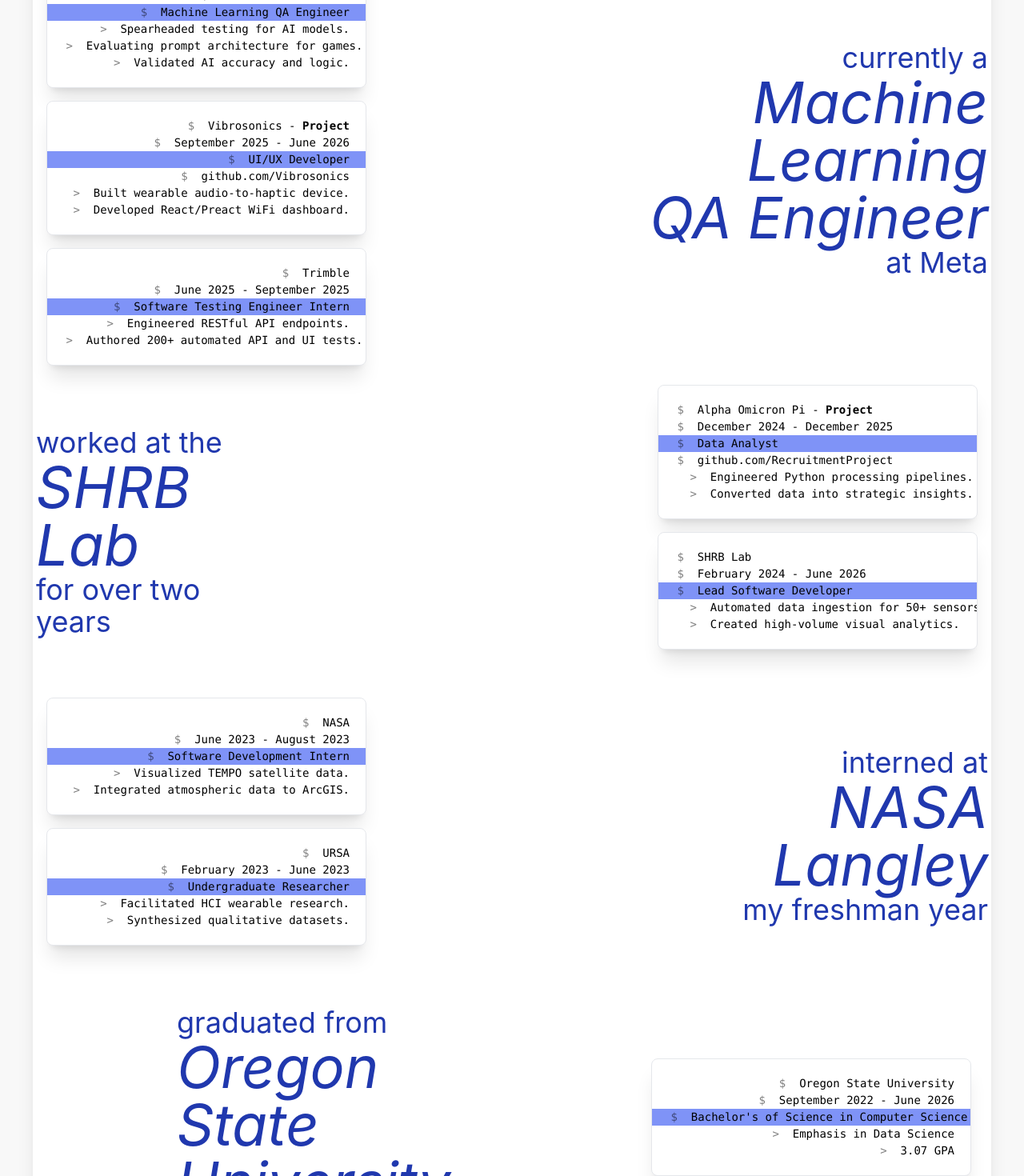
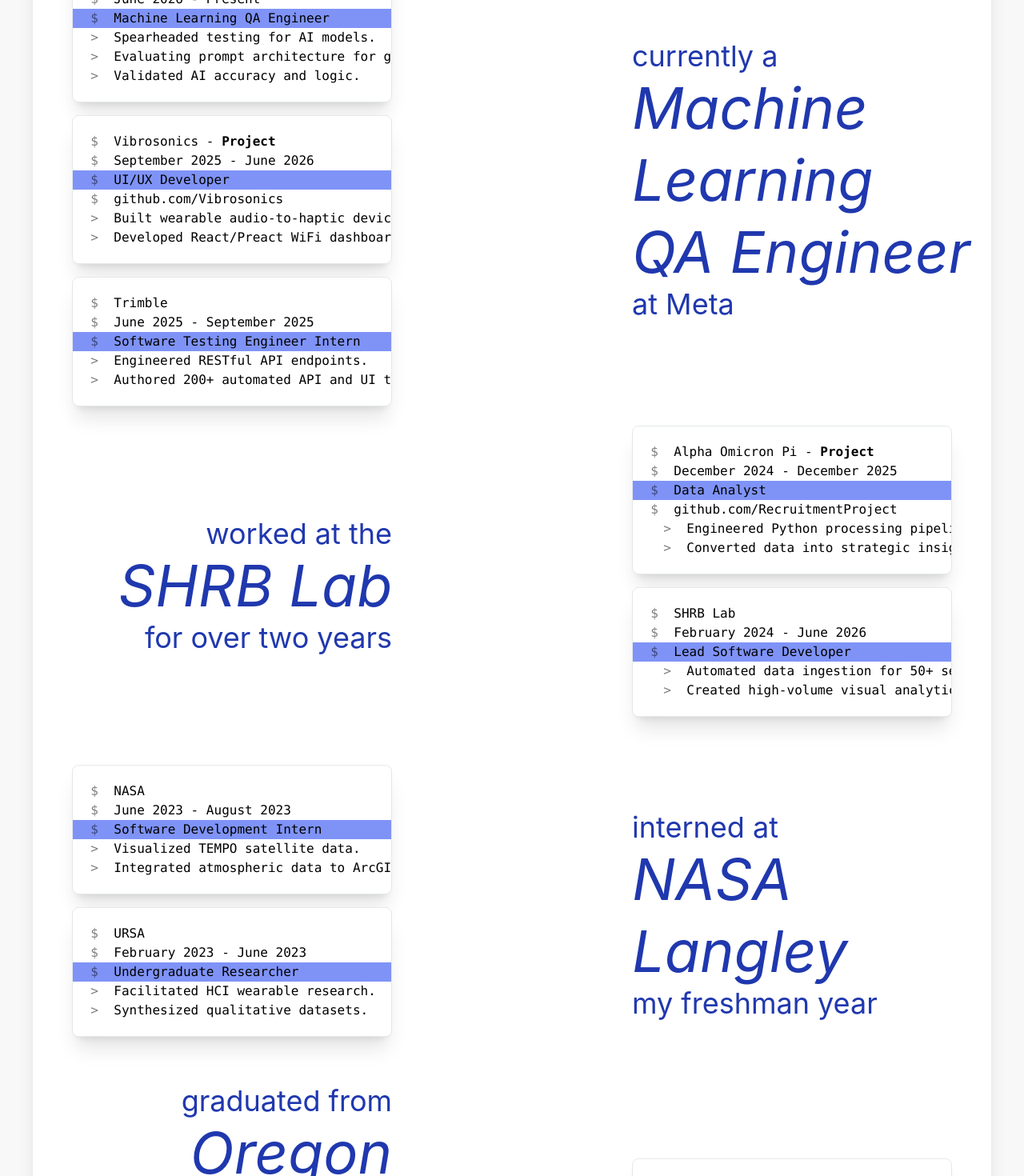
Before and after one commit to mannbella/personal_website, a React (Vite) app: page /experience in a window 1280 px wide. Shown: the part 180-1650 px from the top of the page at 80% size. Built offline with nearby package versions, Linux system fonts and the light colour scheme; a web font is replaced by a local one.

Commit message:
formatting updates

```diff
--- a/src/pages/experience.jsx
+++ b/src/pages/experience.jsx
@@ -2,15 +2,15 @@ import "../styles/home.css";
 
 const Experience = () => {
   return (
-    <ul className="timeline timeline-snap-icon max-md:timeline-compact timeline-vertical">
+    <div className="w-full overflow-x-hidden px-2">
+        <ul className="timeline timeline-snap-icon max-md:timeline-compact timeline-vertical w-full">
 
             {/**first section */}
             <li>
-            <div className="timeline-start md:text-end pt-4 pr-32">
-                <div className="flex flex-col xl:flex-row gap-6 justify-end">
-                    <div className="flex flex-col xl:flex-col gap-4 items-center xl:items-start justify-end pr-12">
-                        <div className="hover-3d">
-                            <div className="mockup-code bg-white text-black w-[400px] border border-gray-200 hover:bg-[#2038ae] hover:text-white shadow-xl">
+                <div className="timeline-start pt-4 pr-2 md:pr-8 xl:pr-36 w-full flex justify-end">
+                    <div className="flex flex-col gap-4 items-end pr-0 w-full">
+                        <div className="hover-3d w-full flex justify-end">
+                            <div className="mockup-code bg-white text-black w-[85vw] max-w-[320px] xl:max-w-[400px] border border-gray-200 hover:bg-[#2038ae] hover:text-white shadow-xl text-xs xl:text-base">
                                 <pre data-prefix="$"><code>Meta</code></pre>
                                 <pre data-prefix="$"><code>June 2026 - Present</code></pre>
                                 <pre data-prefix="$" className="bg-[#7f93f7]"><code>Machine Learning QA Engineer</code></pre>
@@ -20,8 +20,8 @@ const Experience = () => {
                             </div>
                         </div>
 
-                        <div className="hover-3d">
-                            <div className="mockup-code bg-white text-black w-[400px] border border-gray-200 hover:bg-[#2038ae] hover:text-white shadow-xl">
+                        <div className="hover-3d w-full flex justify-end">
+                            <div className="mockup-code bg-white text-black w-[85vw] max-w-[320px] xl:max-w-[400px] border border-gray-200 hover:bg-[#2038ae] hover:text-white shadow-xl text-xs xl:text-base">
                                     <pre data-prefix="$"><code>Vibrosonics - <strong>Project</strong></code></pre>
                                     <pre data-prefix="$"><code>September 2025 - June 2026</code></pre>
                                     <pre data-prefix="$" className="bg-[#7f93f7] "><code>UI/UX Developer</code></pre>
@@ -42,8 +42,8 @@ const Experience = () => {
                             </div>
                         </div>
 
-                        <div className="hover-3d">
-                            <div className="mockup-code bg-white text-black w-[400px] border border-gray-200 hover:bg-[#2038ae] hover:text-white shadow-xl">
+                        <div className="hover-3d w-full flex justify-end">
+                            <div className="mockup-code bg-white text-black w-[85vw] max-w-[320px] xl:max-w-[400px] border border-gray-200 hover:bg-[#2038ae] hover:text-white shadow-xl text-xs xl:text-base">
                                 <pre data-prefix="$"><code>Trimble</code></pre>
                                 <pre data-prefix="$"><code>June 2025 - September 2025</code></pre>
                                 <pre data-prefix="$" className="bg-[#7f93f7]"><code>Software Testing Engineer Intern</code></pre>
@@ -52,32 +52,25 @@ const Experience = () => {
                             </div>
                         </div>
                     </div>
-
-                </div>
                 </div>
 
-
-            <div className="font-sans-serif timeline-end md:text-end pt-4 pl-8 text-[#2038ae]">
-                <h1 className="text-4xl">currently a</h1>
-                <span className="hover-woosh cursor-default">
-                    <h1 className="text-7xl italic animate-woosh woosh-delay-2">Machine Learning<br />QA Engineer</h1>
+                <div className="font-sans-serif timeline-end text-left pt-4 pl-4 md:pl-8 xl:pl-36 text-[#2038ae] w-full">
+                    <h1 className="text-xl xl:text-4xl">currently a</h1>
+                    <span className="hover-woosh cursor-default block">
+                        <h1 className="text-3xl xl:text-7xl italic animate-woosh woosh-delay-2 leading-tight">Machine Learning<br />QA Engineer</h1>
                     </span>
-                <h1 className="text-4xl">at Meta</h1>
+                    <h1 className="text-xl xl:text-4xl">at Meta</h1>
                 </div>
-
                 <hr />
             </li>
 
             {/**second section */}
             <li>
                 <hr />
-
-            <div className="timeline-end mb-10 md:text-end pt-4 pl-32">
-                <div className="flex flex-col xl:flex-row gap-4 items-center xl:items-start justify-end">
-
-                    <div className="flex flex-col gap-4 w-full max-w-sm text-left pl-12">
-                        <div className="hover-3d">
-                        <div className="mockup-code bg-white text-black w-[400px] border border-gray-200 hover:bg-[#2038ae] hover:text-white shadow-xl">
+                <div className="timeline-end mb-10 text-left md:text-start pt-4 pl-4 md:pl-8 xl:pl-36 w-full flex justify-start">
+                    <div className="flex flex-col gap-4 items-start pl-0 w-full">
+                        <div className="hover-3d w-full flex justify-start">
+                            <div className="mockup-code bg-white text-black w-[85vw] max-w-[320px] xl:max-w-[400px] border border-gray-200 hover:bg-[#2038ae] hover:text-white shadow-xl text-xs xl:text-base">
                                 <pre data-prefix="$"><code>Alpha Omicron Pi - <strong>Project</strong></code></pre>
                                 <pre data-prefix="$"><code>December 2024 - December 2025</code></pre>
                                 <pre data-prefix="$" className="bg-[#7f93f7]"><code>Data Analyst</code></pre>
@@ -98,8 +91,8 @@ const Experience = () => {
                             </div>
                         </div>
 
-                        <div className="hover-3d">
-                        <div className="mockup-code bg-white text-black w-[400px] border border-gray-200 hover:bg-[#2038ae] hover:text-white shadow-xl">
+                        <div className="hover-3d w-full flex justify-start">
+                            <div className="mockup-code bg-white text-black w-[85vw] max-w-[320px] xl:max-w-[400px] border border-gray-200 hover:bg-[#2038ae] hover:text-white shadow-xl text-xs xl:text-base">
                                 <pre data-prefix="$"><code>SHRB Lab</code></pre>
                                 <pre data-prefix="$"><code>February 2024 - June 2026</code></pre>
                                 <pre data-prefix="$" className="bg-[#7f93f7]"><code>Lead Software Developer</code></pre>
@@ -109,27 +102,24 @@ const Experience = () => {
                         </div>
                     </div>
                 </div>
+
+                <div className="timeline-start text-left md:text-right pt-4 pr-4 md:pr-8 xl:pr-36 text-[#2038ae] w-full">
+                    <h1 className="text-xl xl:text-4xl">worked at the </h1>
+                    <span className="hover-woosh cursor-default block">
+                        <h1 className="text-4xl xl:text-7xl italic animate-woosh woosh-delay-2 leading-tight">SHRB Lab</h1>
+                    </span>
+                    <h1 className="text-xl xl:text-4xl">for over two years</h1>
                 </div>
-
-            <div className="timeline-start md:text-start pt-4 pr-70 text-[#2038ae]">
-                <h1 className="text-4xl">worked at the </h1>
-                <span className="hover-woosh cursor-default">
-                    <h1 className="text-7xl italic animate-woosh woosh-delay-2">SHRB Lab</h1>
-                </span>
-                <h1 className="text-4xl">for over two years</h1>
-            </div>
-
                 <hr />
             </li>
 
             {/**third section */}
             <li>
                 <hr />
-            <div className="timeline-start mb-10 md:text-end pt-4 pr-32">
-                    <div className="flex flex-col xl:flex-row gap-4 items-center xl:items-start justify-end">
-                        <div className="flex flex-col xl:flex-col gap-4 items-center xl:items-start justify-end pr-12">
-                            <div className="hover-3d">
-                                <div className="mockup-code bg-white text-black w-[400px] border border-gray-200 hover:bg-[#2038ae] hover:text-white shadow-xl">
+                <div className="timeline-start mb-10 pt-4 pr-4 md:pr-8 xl:pr-36 w-full flex justify-end">
+                    <div className="flex flex-col gap-4 items-end pr-0 w-full">
+                        <div className="hover-3d w-full flex justify-end">
+                            <div className="mockup-code bg-white text-black w-[85vw] max-w-[320px] xl:max-w-[400px] border border-gray-200 hover:bg-[#2038ae] hover:text-white shadow-xl text-xs xl:text-base">
                                 <pre data-prefix="$"><code>NASA</code></pre>
                                 <pre data-prefix="$"><code>June 2023 - August 2023</code></pre>
                                 <pre data-prefix="$" className="bg-[#7f93f7]"><code>Software Development Intern</code></pre>
@@ -138,8 +128,8 @@ const Experience = () => {
                             </div>
                         </div>
 
-                            <div className="hover-3d">
-                            <div className="mockup-code bg-white text-black w-[400px] border border-gray-200 hover:bg-[#2038ae] hover:text-white shadow-xl">
+                        <div className="hover-3d w-full flex justify-end">
+                            <div className="mockup-code bg-white text-black w-[85vw] max-w-[320px] xl:max-w-[400px] border border-gray-200 hover:bg-[#2038ae] hover:text-white shadow-xl text-xs xl:text-base">
                                 <pre data-prefix="$"><code>URSA</code></pre>
                                 <pre data-prefix="$"><code>February 2023 - June 2023</code></pre>
                                 <pre data-prefix="$" className="bg-[#7f93f7]"><code>Undergraduate Researcher</code></pre>
@@ -148,16 +138,14 @@ const Experience = () => {
                             </div>
                         </div>
                     </div>
-
-                    </div>
                 </div>
 
-                <div className="timeline-end md:text-end pt-4 pl-32 text-[#2038ae]">
-                <h1 className="text-4xl">interned at</h1>
-                <span className="hover-woosh cursor-default">
-                    <h1 className="text-7xl italic animate-woosh woosh-delay-2">NASA Langley</h1>
+                <div className="timeline-end text-left pt-4 pl-4 md:pl-8 xl:pl-36 text-[#2038ae] w-full">
+                    <h1 className="text-xl xl:text-4xl">interned at</h1>
+                    <span className="hover-woosh cursor-default block">
+                        <h1 className="text-4xl xl:text-7xl italic animate-woosh woosh-delay-2 leading-tight">NASA Langley</h1>
                     </span>
-                <h1 className="text-4xl">my freshman year</h1>
+                    <h1 className="text-xl xl:text-4xl">my freshman year</h1>
                 </div>
                 <hr />
             </li>
@@ -165,11 +153,10 @@ const Experience = () => {
             {/**fourth section */}
             <li>
                 <hr />
-                <div className="timeline-end mb-10 md:text-end pt-4 pl-42">
-                    <div className="flex flex-col xl:flex-row gap-4 items-center xl:items-start justify-end">
-
-                            <div className="hover-3d">
-                                <div className="mockup-code bg-white text-black w-[400px] border border-gray-200 hover:bg-[#2038ae] hover:text-white shadow-xl">
+                <div className="timeline-end mb-10 text-left md:text-start pt-4 pl-4 md:pl-8 xl:pl-36 w-full flex justify-start">
+                    <div className="flex flex-col gap-4 items-start pl-0 w-full">
+                        <div className="hover-3d w-full flex justify-start">
+                            <div className="mockup-code bg-white text-black w-[85vw] max-w-[320px] xl:max-w-[400px] border border-gray-200 hover:bg-[#2038ae] hover:text-white shadow-xl text-xs xl:text-base">
                                 <pre data-prefix="$"><code>Oregon State University</code></pre>
                                 <pre data-prefix="$"><code>September 2022 - June 2026</code></pre>
                                 <pre data-prefix="$" className="bg-[#7f93f7]"><code>Bachelor's of Science in Computer Science</code></pre>
@@ -177,20 +164,20 @@ const Experience = () => {
                                 <pre data-prefix=">"><code>3.07 GPA</code></pre>
                             </div>
                         </div>
-
                     </div>
                 </div>
 
-                <div className="timeline-start md:text-start pt-8 pl-44 pb-8 text-[#2038ae]">
-                <h1 className="text-4xl">graduated from </h1>
-                <span className="hover-woosh cursor-default">
-                    <h1 className="text-7xl italic animate-woosh woosh-delay-2">Oregon State University</h1>
+                <div className="timeline-start text-left md:text-right pt-4 pr-4 md:pr-8 xl:pr-36 pb-8 text-[#2038ae] w-full">
+                    <h1 className="text-xl xl:text-4xl">graduated from </h1>
+                    <span className="hover-woosh cursor-default block">
+                        <h1 className="text-3xl xl:text-7xl italic animate-woosh woosh-delay-2 leading-tight">Oregon State<br/>University</h1>
                     </span>
-                <h1 className="text-4xl">in june 2026</h1>
+                    <h1 className="text-xl xl:text-4xl">in june 2026</h1>
                 </div>
                 <hr />
             </li>
         </ul>
+    </div>
   );
 };
 
--- a/src/styles/home.css
+++ b/src/styles/home.css
@@ -10,8 +10,9 @@
   padding: 4rem 2rem;
   font-family: -apple-system, BlinkMacSystemFont, "Segoe UI", Roboto, Helvetica, Arial, sans-serif;
   color: #222;
-  gap: 4rem;
-  min-height: 100vh;
+  padding: 2rem 1.5rem;
+  gap: 2rem;
+  min-height: auto;
 }
 
 .headshot-content {
```
Lines whose indentation alone changed are shown as unchanged.
